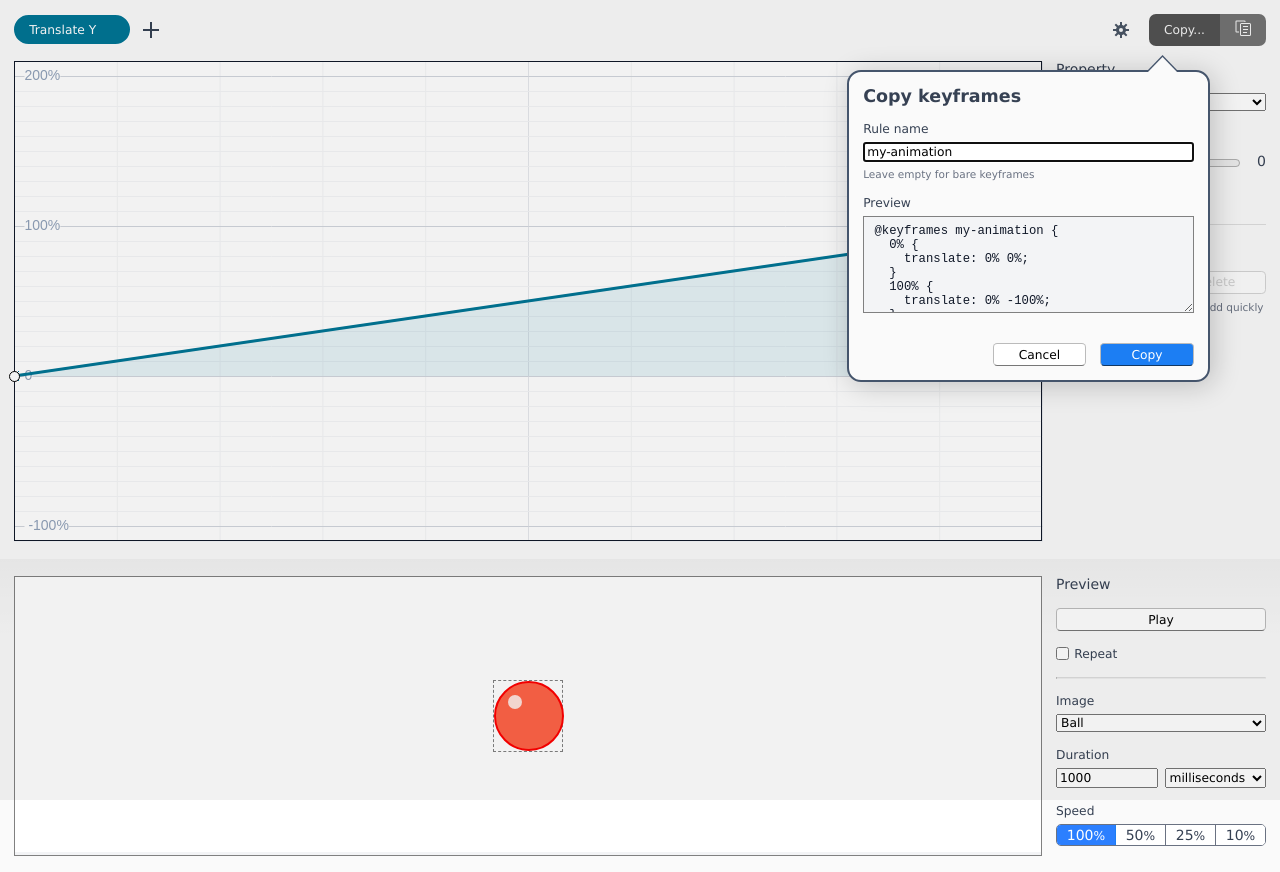
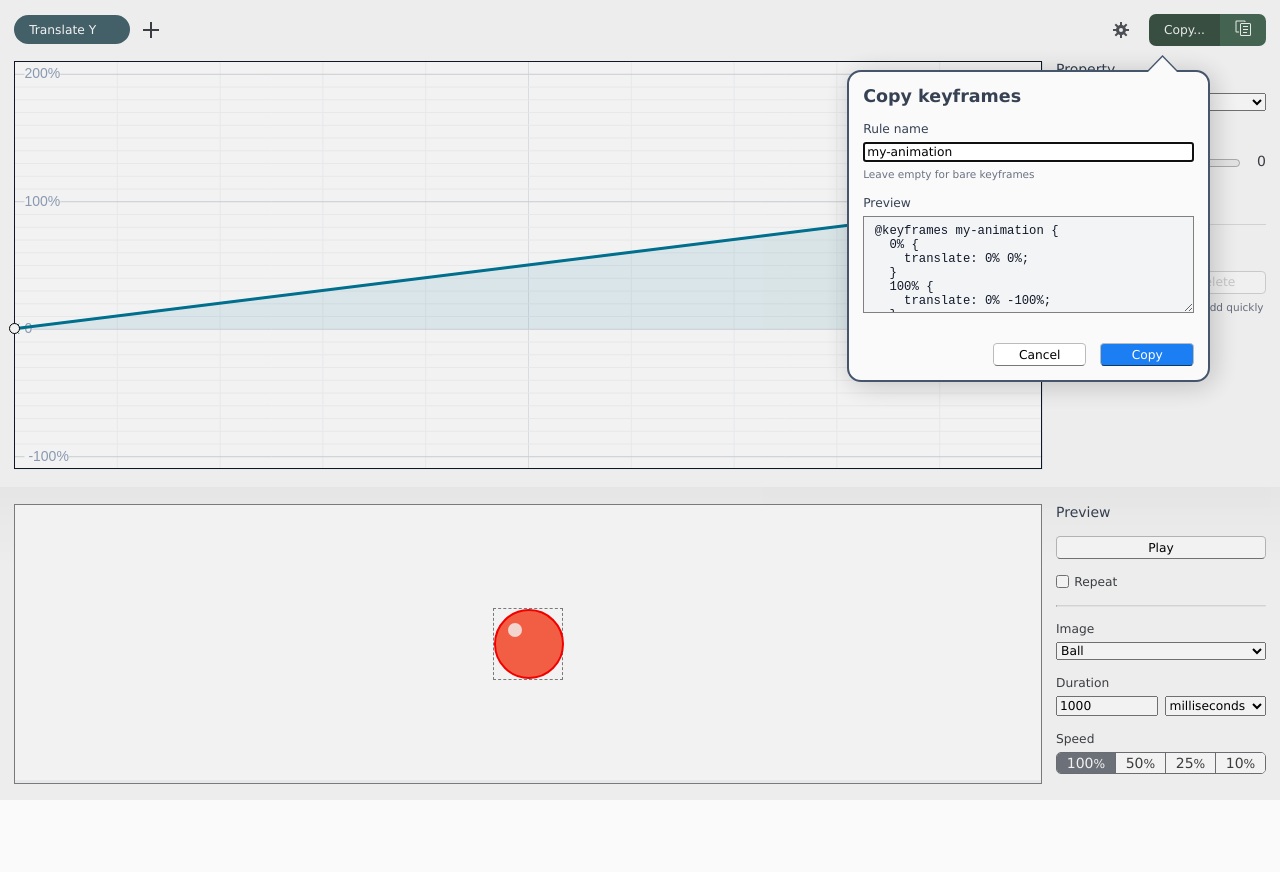
Before and after one commit to gillibrand/keyframe-click, a React (Vite) app: page / in a window 1280 px wide. Both pictures are taken after a click on the button "Copy...". After the commit the page ends 800 px from the top, so only its background shows below. Built offline with nearby package versions, Linux system fonts and the light colour scheme.

Commit message:
Dim main page controls when dialog is open

```diff
--- a/src/app/App.css
+++ b/src/app/App.css
@@ -26,7 +26,7 @@
   position: relative;
 
   /* This timeline visually overflow a bit (the text and focus outline)--10 on each edge */
-  min-height: 500px;
+  min-height: 350px;
   margin-inline-end: -20px;
   margin-block-end: -20px;
 }
@@ -55,3 +55,7 @@
     translate: -50% -50%;
   }
 }
+
+#root .is-dialog-open :where(button, label, .RadioTab) {
+  filter: grayscale(0.75);
+}
--- a/src/app/App.tsx
+++ b/src/app/App.tsx
@@ -6,7 +6,7 @@ import { Point, UserDot } from "@timeline/point";
 import { Timeline, createTimeline } from "@timeline/Timeline";
 import { TimelineInspector } from "@timeline/TimelineInspector";
 import { debounce, isSpaceBarHandler, throttle } from "@util";
-import { useCallback, useEffect, useMemo, useRef, useState } from "react";
+import { useCallback, useEffect, useId, useMemo, useRef, useState } from "react";
 import "./App.css";
 import { useSetting } from "./useSettings";
 
@@ -380,9 +380,14 @@ function App() {
     setIsExporting(true);
   }, []);
 
+  const exportDialogId = useId();
+  const activeExportId = isExporting ? exportDialogId : undefined;
+
   return (
     <div className={isExporting ? "is-dialog-open" : undefined}>
-      {isExporting && <ExportDialog open={isExporting} onClose={() => setIsExporting(false)} layers={layers} />}
+      {isExporting && (
+        <ExportDialog open={isExporting} onClose={() => setIsExporting(false)} layers={layers} id={exportDialogId} />
+      )}
 
       <div className="[ h-screen ] [ flex flex-col ] [ mt-4 stack stack--trail ]">
         {/* TABS and SETTINGS at top */}
@@ -420,7 +425,12 @@ function App() {
               >
                 Copy...
               </button>
-              <button title="Copy keyframes with current options">
+              <button
+                title="Copy keyframes with current options"
+                aria-haspopup="dialog"
+                aria-expanded={isExporting}
+                aria-controls={activeExportId}
+              >
                 <Copy />
                 <span className="sr-only">Copy keyframes to clipboard with current options</span>
               </button>
--- a/src/components/SplitButtons.css
+++ b/src/components/SplitButtons.css
@@ -14,19 +14,9 @@
 
   background-color: var(--c-green-700);
 
-  .is-dialog-open & {
-    transition: background-color 1000ms;
-    background-color: var(--c-neutral-500);
-  }
-
   &:hover,
   &.is-pressed {
     background-color: var(--c-green-800);
-
-    .is-dialog-open & {
-      transition: background-color 1000ms;
-      background-color: var(--c-neutral-600);
-    }
   }
 
   &:active {
--- a/src/export/ExportDialog.tsx
+++ b/src/export/ExportDialog.tsx
@@ -5,11 +5,13 @@ import { Layers } from "@timeline/Layers";
 import { useEffect, useId, useMemo, useRef } from "react";
 import "./ExportDialog.css";
 import { genCssKeyframesText, normalizeAtRuleName } from "./output";
+import { createPortal } from "react-dom";
 
 interface Props {
   open: boolean;
   onClose: () => void;
   layers: Layers;
+  id: string;
 }
 
 const AnimOptions = {
@@ -27,7 +29,7 @@ function indent(css: string) {
   return css.replace(/^/gm, "  ");
 }
 
-export function ExportDialog({ open, onClose, layers }: Props) {
+export function ExportDialog({ open, onClose, layers, id }: Props) {
   const ref = useRef<HTMLDialogElement>(null);
 
   const [ruleName, setAnimationName] = useSetting("ruleName", "my-animation");
@@ -105,7 +107,7 @@ export function ExportDialog({ open, onClose, layers }: Props) {
     animateClose();
   }
 
-  return (
+  return createPortal(
     <dialog
       ref={ref}
       onClose={onClose}
@@ -113,6 +115,7 @@ export function ExportDialog({ open, onClose, layers }: Props) {
       onCancel={handleCancel}
       closedby="any"
       aria-labelledby={dialogLabelId}
+      id={id}
     >
       <Tail className="ExportDialog__tail" />
 
@@ -141,6 +144,7 @@ export function ExportDialog({ open, onClose, layers }: Props) {
           </button>
         </footer>
       </form>
-    </dialog>
+    </dialog>,
+    document.body
   );
 }
```
